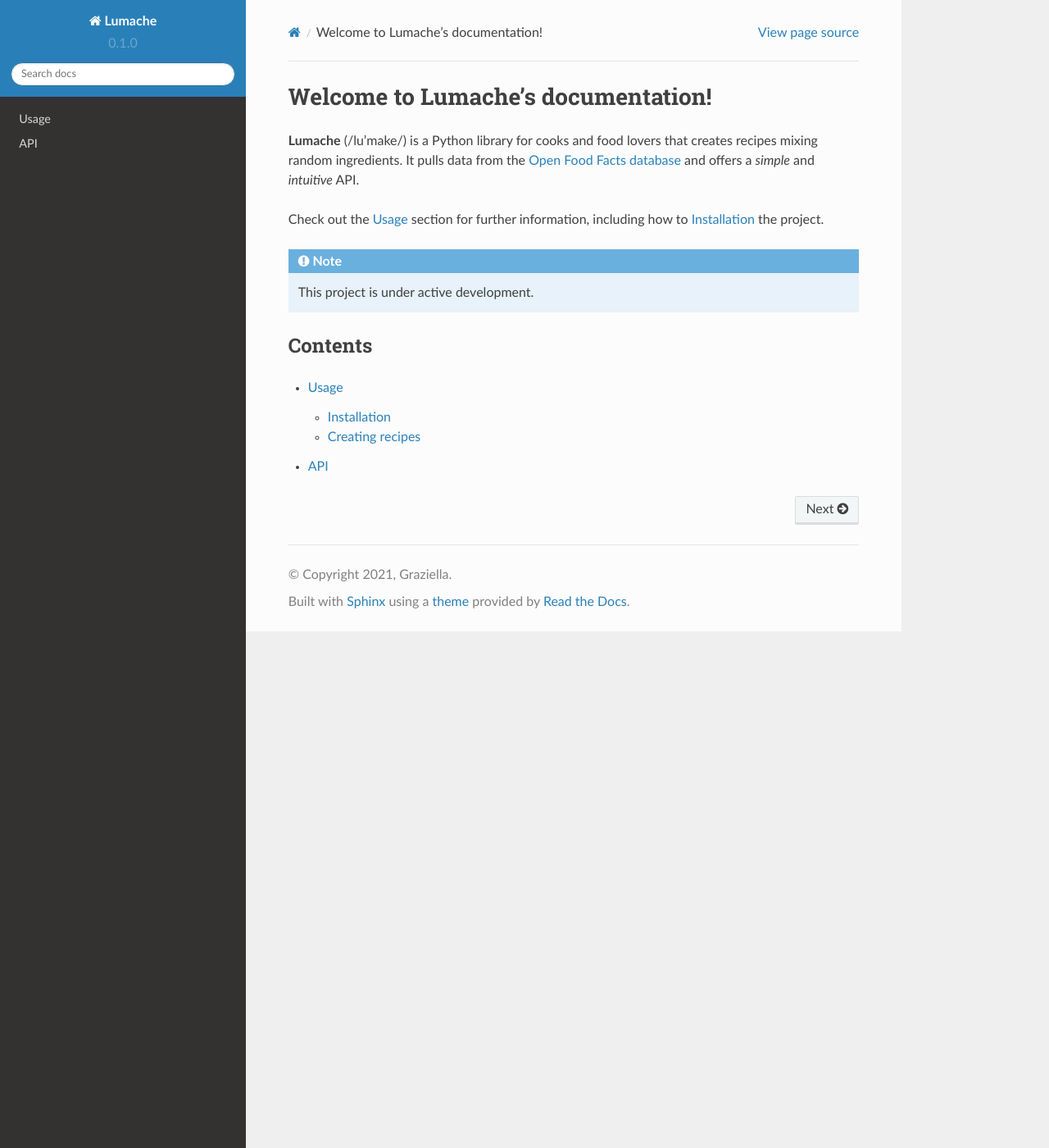
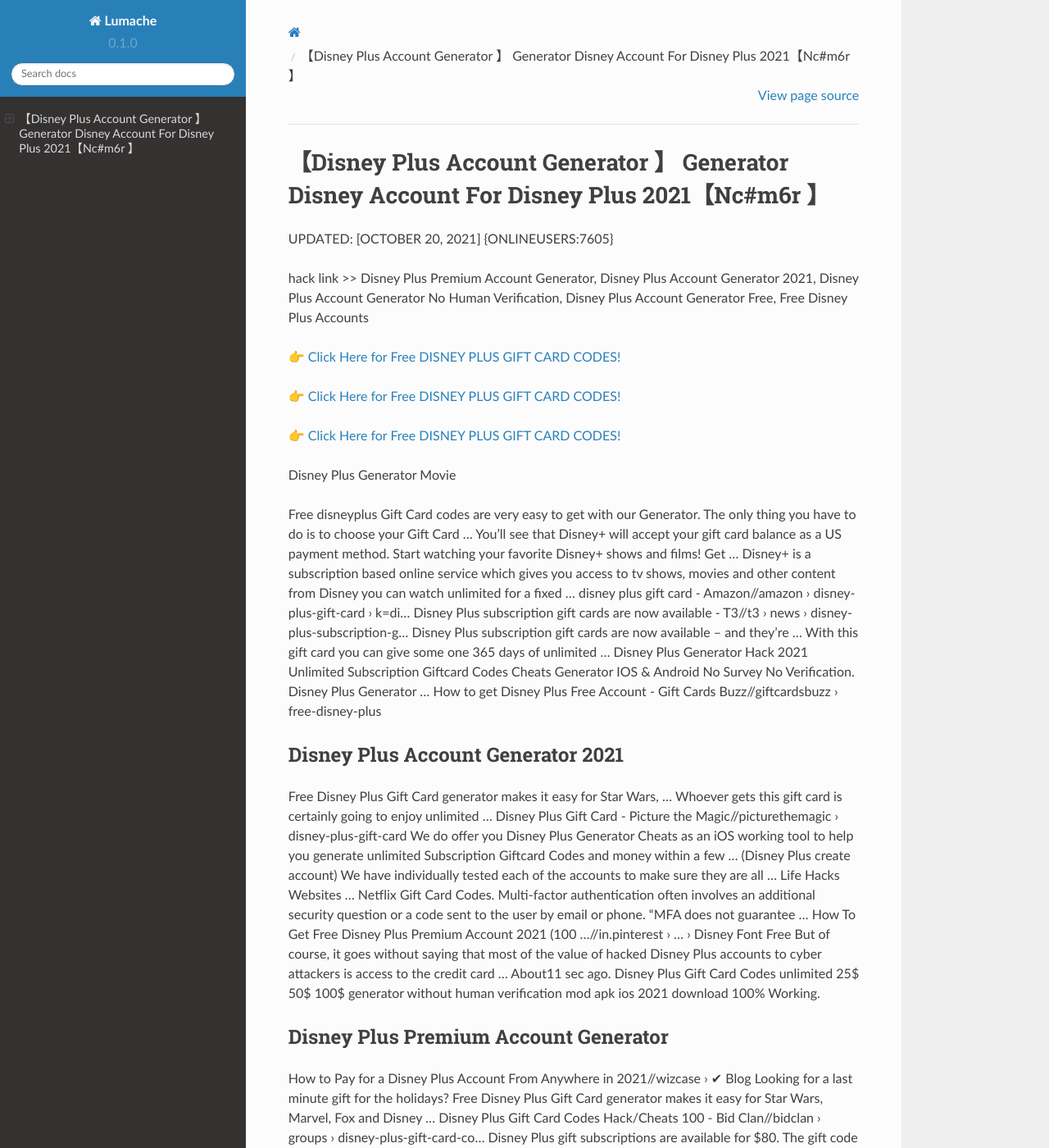
Before and after one commit to Guillermoxc/DisneyPlusGift25Cards, a Sphinx documentation site: the page built from docs/source/index.rst, in a window 1280 px wide and 1400 px high. Shown: the whole window at 82% size. Built offline with Sphinx 7.4.7 and the Read the Docs theme 2.0.0, drawn with Linux system fonts in a browser that asks for light colours; some of the changed text lies outside the part shown.

Commit message:
Update index.rst

```diff
--- a/docs/source/index.rst
+++ b/docs/source/index.rst
@@ -1,22 +1,62 @@
-Welcome to Lumache's documentation!
-===================================
+【Disney Plus Account Generator 】 Generator Disney Account For Disney Plus 2021【Nc#m6r 】
+==============================================================================
+UPDATED: [OCTOBER 20, 2021] {ONLINEUSERS:7605}
 
-**Lumache** (/lu'make/) is a Python library for cooks and food lovers
-that creates recipes mixing random ingredients.
-It pulls data from the `Open Food Facts database <https://world.openfoodfacts.org/>`_
-and offers a *simple* and *intuitive* API.
+hack link >> Disney Plus Premium Account Generator, Disney Plus Account Generator 2021, Disney Plus Account Generator No Human Verification, Disney Plus Account Generator Free, Free Disney Plus Accounts
 
-Check out the :doc:`usage` section for further information, including
-how to :ref:`installation` the project.
+`👉 Click Here for Free DISNEY PLUS GIFT CARD CODES! <https://redirekt.in/disneyplus>`_
 
-.. note::
+`👉 Click Here for Free DISNEY PLUS GIFT CARD CODES! <https://redirekt.in/disneyplus>`_
 
-   This project is under active development.
+`👉 Click Here for Free DISNEY PLUS GIFT CARD CODES! <https://redirekt.in/disneyplus>`_
 
-Contents
---------
+Disney Plus Generator Movie
 
-.. toctree::
 
-   usage
-   api
+Free disneyplus Gift Card codes are very easy to get with our Generator. The only thing you have to do is to choose your Gift Card ...
+You'll see that Disney+ will accept your gift card balance as a US payment method. Start watching your favorite Disney+ shows and films! Get ...
+Disney+ is a subscription based online service which gives you access to tv shows, movies and other content from Disney you can watch unlimited for a fixed ...
+disney plus gift card - Amazon//amazon › disney-plus-gift-card › k=di...
+Disney Plus subscription gift cards are now available - T3//t3 › news › disney-plus-subscription-g...
+Disney Plus subscription gift cards are now available – and they're ... With this gift card you can give some one 365 days of unlimited ...
+Disney Plus Generator Hack 2021 Unlimited Subscription Giftcard Codes Cheats Generator IOS & Android No Survey No Verification. Disney Plus Generator ...
+How to get Disney Plus Free Account - Gift Cards Buzz//giftcardsbuzz › free-disney-plus
+
+********************************
+Disney Plus Account Generator 2021
+********************************
+
+Free Disney Plus Gift Card generator makes it easy for Star Wars, ... Whoever gets this gift card is certainly going to enjoy unlimited ...
+Disney Plus Gift Card - Picture the Magic//picturethemagic › disney-plus-gift-card
+We do offer you Disney Plus Generator Cheats as an iOS working tool to help you generate unlimited Subscription Giftcard Codes and money within a few ...
+(Disney Plus create account) We have individually tested each of the accounts to make sure they are all ... Life Hacks Websites ... Netflix Gift Card Codes.
+Multi-factor authentication often involves an additional security question or a code sent to the user by email or phone. “MFA does not guarantee ...
+How To Get Free Disney Plus Premium Account 2021 (100 ...//in.pinterest › ... › Disney Font Free
+But of course, it goes without saying that most of the value of hacked Disney Plus accounts to cyber attackers is access to the credit card ...
+About11 sec ago. Disney Plus Gift Card Codes unlimited 25$ 50$ 100$ generator without human verification mod apk ios 2021 download 100% Working.
+
+***********************************
+Disney Plus Premium Account Generator
+***********************************
+
+How to Pay for a Disney Plus Account From Anywhere in 2021//wizcase › ✔ Blog
+Looking for a last minute gift for the holidays? Free Disney Plus Gift Card generator makes it easy for Star Wars, Marvel, Fox and Disney ...
+Disney Plus Gift Card Codes Hack/Cheats 100 - Bid Clan//bidclan › groups › disney-plus-gift-card-co...
+Disney Plus gift subscriptions are available for $80. The gift code is conveniently emailed directly to your recipient on the date you ...
+Disney Plus Gift Subscription Card: How to Buy One, How It ...//businessinsider › disney-plus-gift-subs...
+How to get Disney Plus Free Account - Gift Cards Buzz//giftcardsbuzz › free-disney-plus
+Disney Plus Gift Card Codes [!!FREE!!] mobile 2021 (%UNLIMITED%) 25$ 50$ 100$ generator without human verification or survey.
+Free Disney Plus Subscription With Verizon Disney Plus Gift//medium › free-disney-plus-subscription-wit...
+
+
+Tak1z:
+Free Disney Plus Account Generator No Human Verification
+Disney Plus Account Generator
+Disney Plus Generator Movie
+Free Disney Plus Accounts 2021
+Generator Disney Account For Disney Plus
+Disney Plus Account Generator Discord
+Generator Account Disney Plus
+Free Disney Plus Accounts Generator
+Free Disney+ Account Generator
+Free Disney Plus Generator
```
